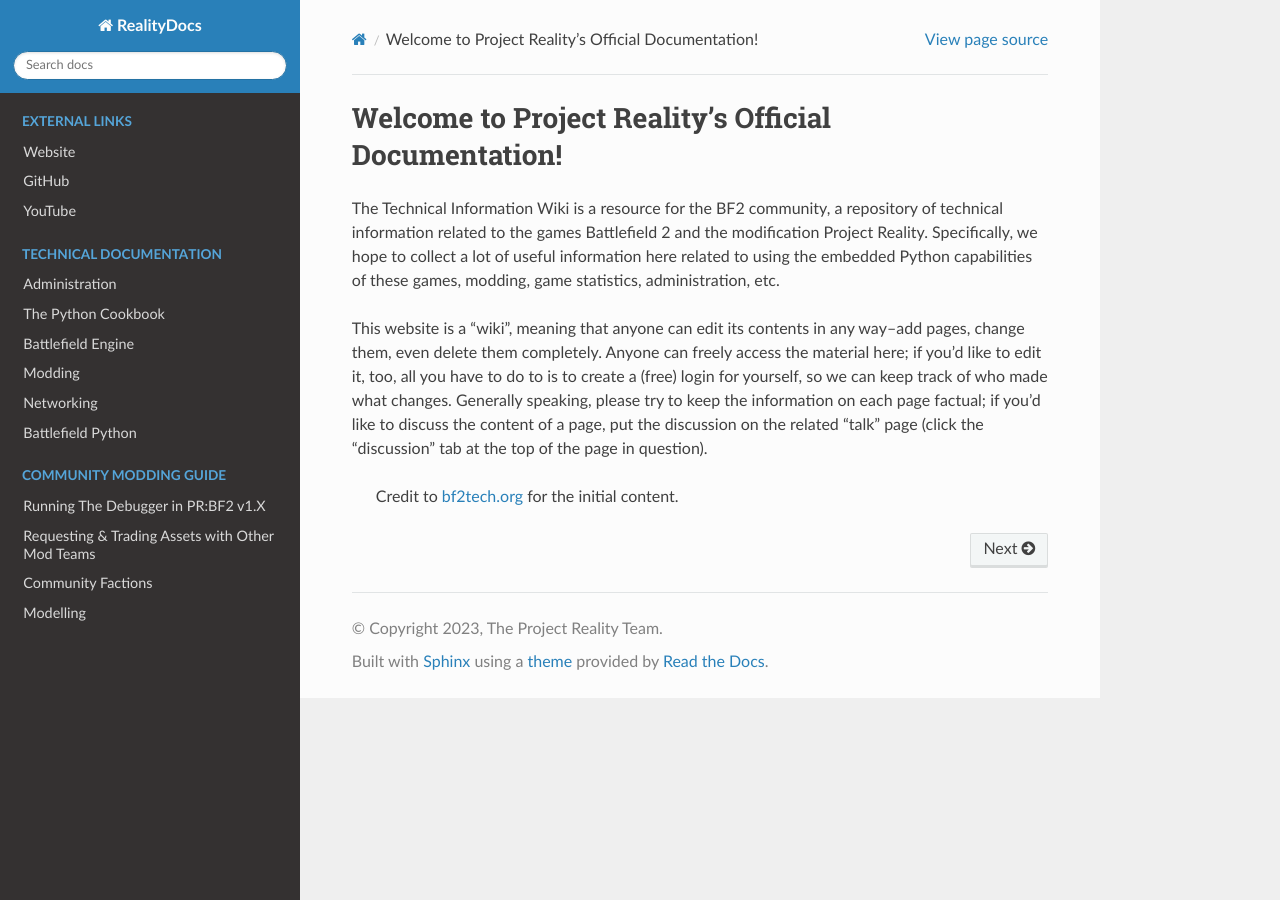
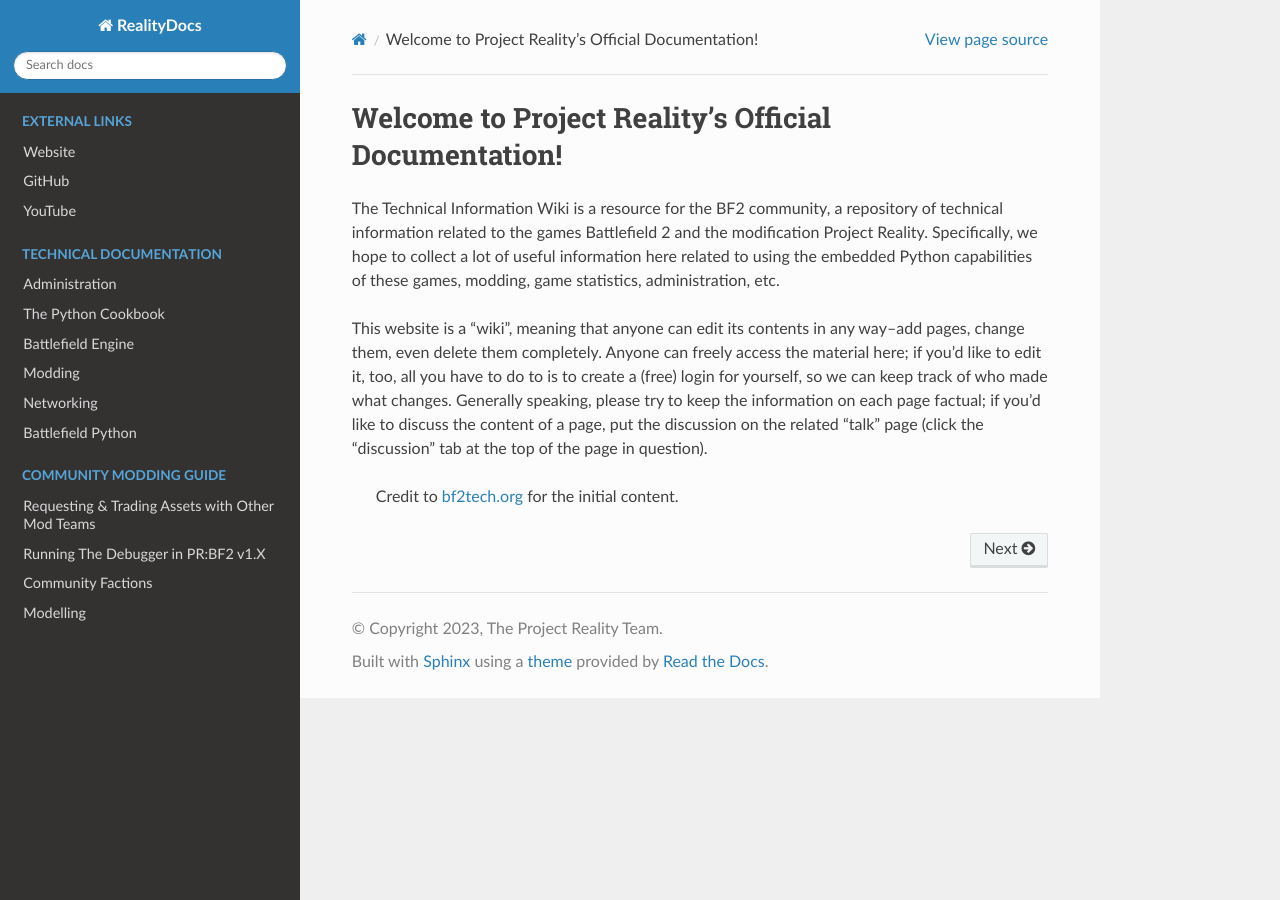
Before and after one commit to papadanku/RealityDocs, a Sphinx documentation site: the page built from docs/source/index.rst, in a window 1280 px wide. Built offline with Sphinx 7.4.7 and the Read the Docs theme 2.0.0, drawn with Linux system fonts in a browser that asks for light colours; some of the changed lines change nothing that is shown.

Commit message:
Renamed directory

```diff
--- a/docs/source/index.rst
+++ b/docs/source/index.rst
@@ -22,8 +22,8 @@
    :hidden:
    :glob:
 
-   tutorials/*
-   tutorials/*/index
+   community/*
+   community/*/index
 
 The Technical Information Wiki is a resource for the BF2 community, a repository of technical information related to the games Battlefield 2 and the modification Project Reality. Specifically, we hope to collect a lot of useful information here related to using the embedded Python capabilities of these games, modding, game statistics, administration, etc.
 
```
Also changed, not shown: docs/source/community/attribution.rst (renamed from docs/source/tutorials/requests.rst), docs/source/community/debugging.rst (renamed from docs/source/tutorials/debugging.rst), docs/source/community/factions/index.rst (renamed from docs/source/tutorials/factions/index.rst), docs/source/community/factions/info.rst (renamed from docs/source/tutorials/factions/info.rst), docs/source/community/factions/requirements.rst (renamed from docs/source/tutorials/factions/requirements.rst), docs/source/community/modelling/guidelines.rst (renamed from docs/source/tutorials/modelling/guidelines.rst), docs/source/community/modelling/index.rst (renamed from docs/source/tutorials/modelling/index.rst), docs/source/community/modelling/makingobjects.rst (renamed from docs/source/tutorials/modelling/makingobjects.rst).
